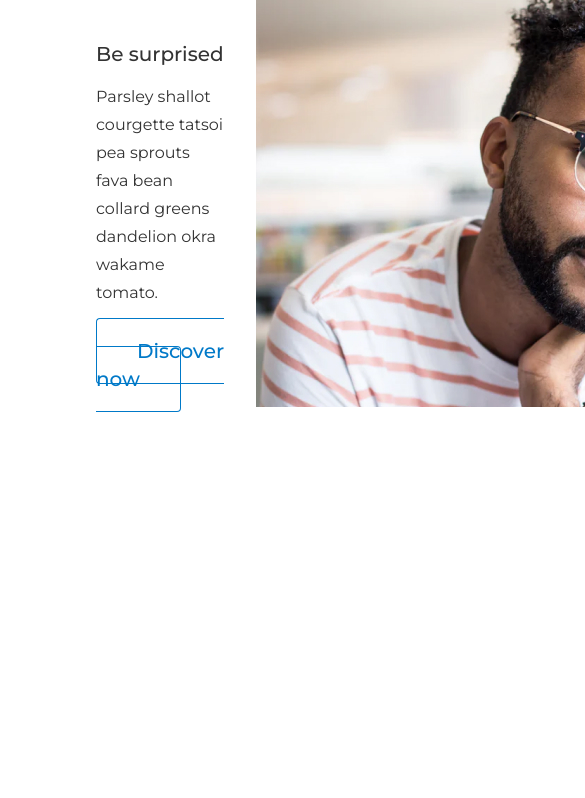
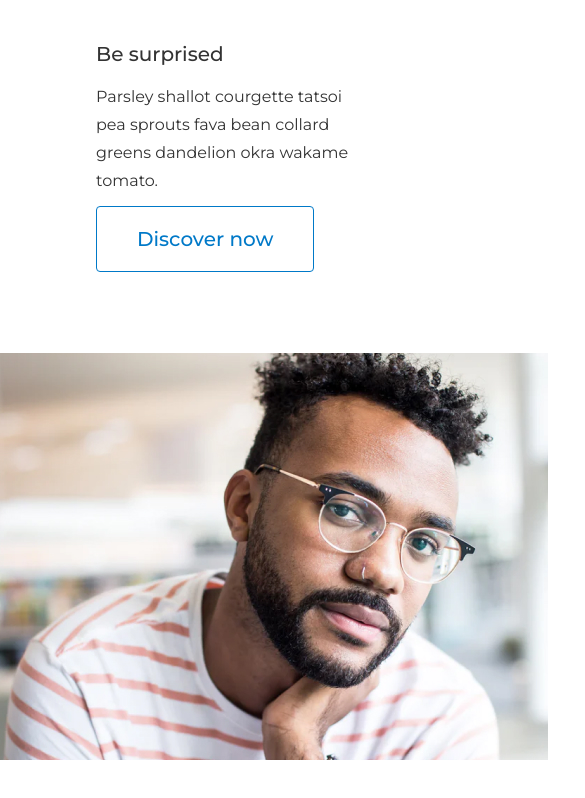
Before and after one commit to dmitrykorochkin/pr_Stdt, a plain HTML site: page index.html in a window 390 px wide. Shown: the top 798 px of the page, 585 px wide, since content can reach past the window. Drawn offline with Linux system fonts and the light colour scheme.

Commit message:
add media

```diff
--- a/main.css
+++ b/main.css
@@ -49,3 +49,16 @@ a {
 img {
   display: block;
 }
+
+@media (max-width: 1000px) {
+  .main_container {
+    flex-direction: column;
+    max-width: 548px;
+  }
+  img {
+    margin: 0 auto;
+  }
+  .main_info {
+    padding: 40px 32px 100px 96px;
+  }
+}
```
